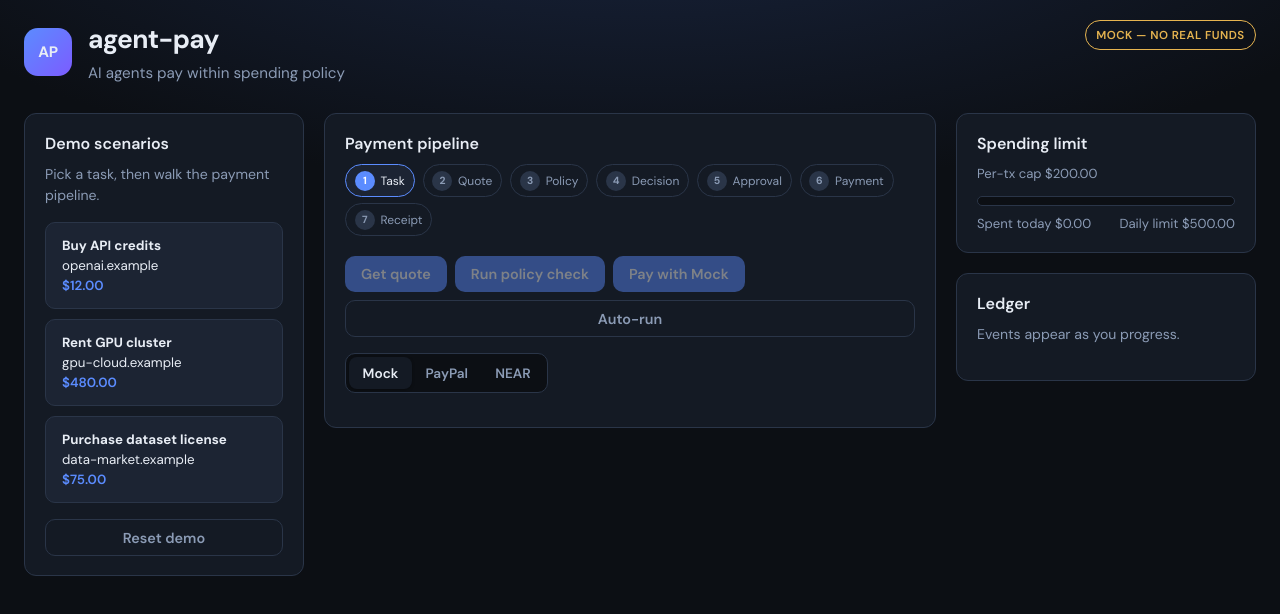
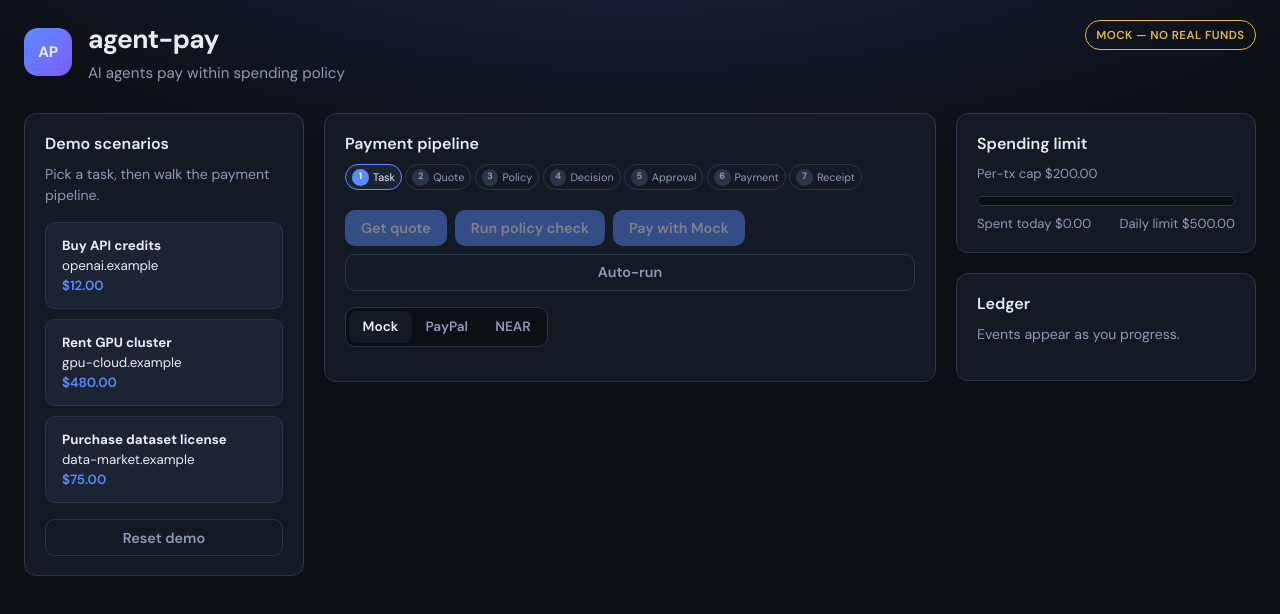
Before and after one commit to tmdry4530/agent-pay-public, a React (Vite) app in the folder apps/web/: page / in a window 1280 px wide. Shown: the top 614 px of the page. Built offline with nearby package versions, Linux system fonts and the light colour scheme.

Commit message:
web: keep ledger/spend across scenarios, rail labels, compact stepper, lint clean, Playwright screenshots

```diff
--- a/apps/web/src/App.css
+++ b/apps/web/src/App.css
@@ -165,19 +165,23 @@
   margin: 0 0 1.25rem;
   padding: 0;
   display: flex;
-  flex-wrap: wrap;
-  gap: 0.35rem 0.5rem;
+  flex-wrap: nowrap;
+  gap: 0.2rem;
+  overflow-x: auto;
+  scrollbar-width: thin;
 }
 
 .stepper__step {
   display: inline-flex;
   align-items: center;
-  gap: 0.35rem;
-  padding: 0.35rem 0.55rem;
+  gap: 0.25rem;
+  padding: 0.22rem 0.38rem;
   border-radius: 999px;
   border: 1px solid var(--border);
   color: var(--muted);
-  font-size: 0.75rem;
+  font-size: 0.68rem;
+  white-space: nowrap;
+  flex-shrink: 0;
 }
 
 .stepper__step.is-active {
@@ -191,14 +195,15 @@
 }
 
 .stepper__dot {
-  width: 1.25rem;
-  height: 1.25rem;
+  width: 1.05rem;
+  height: 1.05rem;
   border-radius: 50%;
   background: var(--border);
   display: grid;
   place-items: center;
-  font-size: 0.65rem;
+  font-size: 0.58rem;
   font-weight: 700;
+  flex-shrink: 0;
 }
 
 .stepper__step.is-active .stepper__dot {
@@ -413,6 +418,23 @@ dd {
   .sidebar {
     order: 3;
   }
+
+  .stepper {
+    flex-wrap: wrap;
+    overflow-x: visible;
+    gap: 0.35rem 0.5rem;
+  }
+
+  .stepper__step {
+    padding: 0.35rem 0.55rem;
+    font-size: 0.75rem;
+  }
+
+  .stepper__dot {
+    width: 1.25rem;
+    height: 1.25rem;
+    font-size: 0.65rem;
+  }
 }
 
 @media (max-width: 480px) {
--- a/apps/web/src/App.tsx
+++ b/apps/web/src/App.tsx
@@ -1,5 +1,5 @@
-import { useCallback, useMemo, useState } from 'react';
-import { useAgentPayClient } from './data/ClientContext';
+import { useCallback, useMemo, useReducer, useState } from 'react';
+import { useAgentPayClient } from './data/useAgentPayClient';
 import {
   DEMO_SCENARIOS,
   type DemoScenario,
@@ -46,6 +46,15 @@ function formatTime(iso: string): string {
   });
 }
 
+function receiptRailLabel(rail: Rail): string {
+  const labels: Record<Rail, string> = {
+    mock: 'Mock',
+    paypal: 'PayPal (mock)',
+    near: 'NEAR (mock)',
+  };
+  return labels[rail];
+}
+
 function activeStepIndex(
   step: PipelineStep,
   decision: Decision | null,
@@ -73,37 +82,35 @@ export default function App() {
   const [rail, setRail] = useState<Rail>('mock');
   const [step, setStep] = useState<PipelineStep>('task');
   const [error, setError] = useState<string | null>(null);
-  const [tick, setTick] = useState(0);
+  const [, bumpLedgerView] = useReducer((n: number) => n + 1, 0);
 
-  const spend = useMemo(() => client.getSpend(), [client, tick]);
+  const spend = client.getSpend();
   const policy = client.getPolicy();
-  const ledger = useMemo(() => client.getLedger(), [client, tick]);
+  const ledger = client.getLedger();
   const humanOutcome = intent
     ? client.getHumanOutcome(intent.id)
     : undefined;
 
-  const refresh = useCallback(() => setTick((t) => t + 1), []);
+  const refresh = useCallback(() => bumpLedgerView(), []);
 
-  const resetUi = useCallback(() => {
-    client.reset();
-    setScenario(null);
+  const clearPerRunUi = useCallback(() => {
     setIntent(null);
     setDecision(null);
     setReceipt(null);
     setStep('task');
     setError(null);
+  }, []);
+
+  const resetUi = useCallback(() => {
+    client.reset();
+    setScenario(null);
+    clearPerRunUi();
     refresh();
-  }, [client, refresh]);
+  }, [client, clearPerRunUi, refresh]);
 
   const selectScenario = (s: DemoScenario) => {
-    client.reset();
     setScenario(s);
-    setIntent(null);
-    setDecision(null);
-    setReceipt(null);
-    setStep('task');
-    setError(null);
-    refresh();
+    clearPerRunUi();
   };
 
   const handleQuote = () => {
@@ -197,8 +204,8 @@ export default function App() {
   const runAuto = async () => {
     const sc = scenario ?? DEMO_SCENARIOS[0];
     setError(null);
-    client.reset();
     setScenario(sc);
+    clearPerRunUi();
     const created = client.createIntent(sc.task);
     setIntent(created);
     const d = client.evaluate(created.id);
@@ -401,7 +408,7 @@ export default function App() {
                 </div>
                 <div>
                   <dt>Rail</dt>
-                  <dd>{receipt.rail}</dd>
+                  <dd>{receiptRailLabel(receipt.rail)}</dd>
                 </div>
                 <div>
                   <dt>External ID</dt>
--- a/apps/web/src/data/ClientContext.tsx
+++ b/apps/web/src/data/ClientContext.tsx
@@ -1,16 +1,10 @@
-import {
-  createContext,
-  useContext,
-  useRef,
-  type ReactNode,
-} from 'react';
+import { useRef, type ReactNode } from 'react';
 import {
   createInMemoryClient,
   type AgentPayClient,
   type InMemoryClientOptions,
 } from './inMemoryClient';
-
-const ClientContext = createContext<AgentPayClient | null>(null);
+import { AgentPayClientContext } from './agentPayClientContext';
 
 export function ClientProvider({
   children,
@@ -30,14 +24,8 @@ export function ClientProvider({
   const client = injected ?? clientRef.current!;
 
   return (
-    <ClientContext.Provider value={client}>{children}</ClientContext.Provider>
+    <AgentPayClientContext.Provider value={client}>
+      {children}
+    </AgentPayClientContext.Provider>
   );
 }
-
-export function useAgentPayClient(): AgentPayClient {
-  const client = useContext(ClientContext);
-  if (!client) {
-    throw new Error('useAgentPayClient must be used within ClientProvider');
-  }
-  return client;
-}
--- /dev/null
+++ b/apps/web/src/data/agentPayClientContext.ts
@@ -0,0 +1,4 @@
+import { createContext } from 'react';
+import type { AgentPayClient } from './inMemoryClient';
+
+export const AgentPayClientContext = createContext<AgentPayClient | null>(null);
--- /dev/null
+++ b/apps/web/src/data/useAgentPayClient.ts
@@ -0,0 +1,11 @@
+import { useContext } from 'react';
+import { AgentPayClientContext } from './agentPayClientContext';
+import type { AgentPayClient } from './inMemoryClient';
+
+export function useAgentPayClient(): AgentPayClient {
+  const client = useContext(AgentPayClientContext);
+  if (!client) {
+    throw new Error('useAgentPayClient must be used within ClientProvider');
+  }
+  return client;
+}
```
Also changed, not shown: 17 other files (tests, documents, lock files or other folders).
